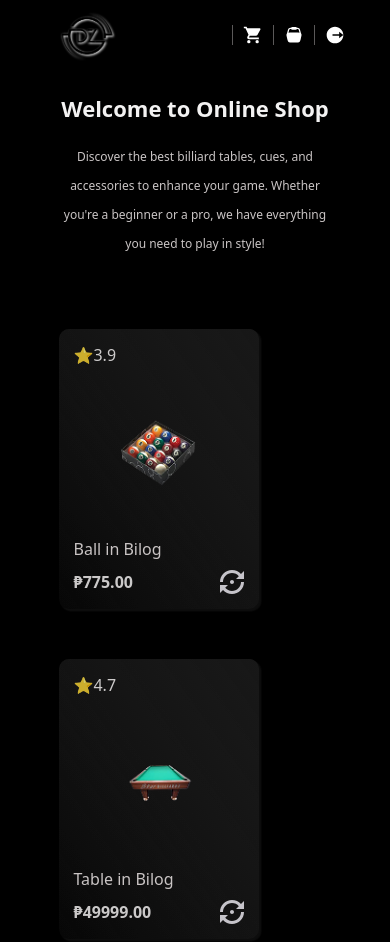
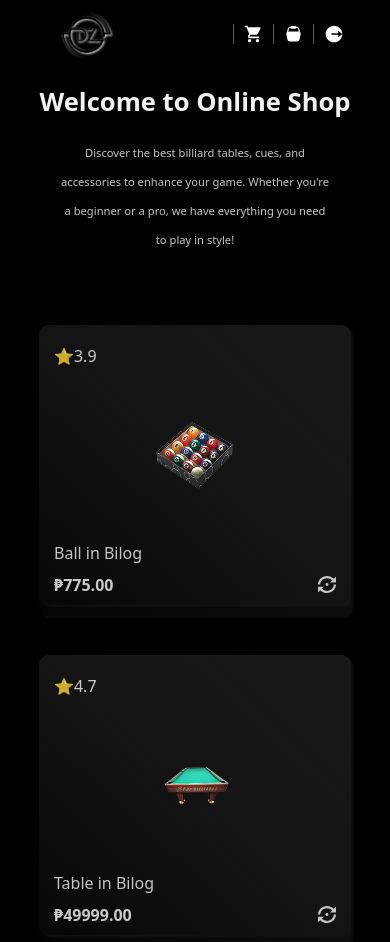
Before and after one commit to denden0121/Abad_Web_Dev_Journey, a plain HTML site: page Denfer_Jericho_Abad_Media_Query/index.html in a window 390 px wide. Shown: the top 942 px of the page. Drawn offline with Linux system fonts and the light colour scheme.

Commit message:
Submit all

```diff
--- a/Denfer_Jericho_Abad_Media_Query/style.css
+++ b/Denfer_Jericho_Abad_Media_Query/style.css
@@ -41,7 +41,7 @@ body{
             width: max-content;
             gap: 10px;
             img{
-                height: 50px;
+                height: 3rem;
                 filter: drop-shadow(1px 1px 1px rgb(255, 255, 255));
             }
         }
@@ -52,7 +52,7 @@ body{
             gap: 10px;
 
             img{
-                height: 20px;
+                height: 1.2rem;
                 border-left: 1px solid #c9c4c474;
                 padding: 0 0 0 10px;
             }
@@ -66,13 +66,14 @@ body{
         justify-content: center;
         align-items: center;
         gap: 20px;
+        margin: 10vh 0 0 0 ;
         > h1{
-            font-size: 40px;
+            font-size: 2.5rem;
             color: #f3f2f2;
         }
 
         > p{
-            font-size: 18px;
+            font-size: 1.1rem;
             color: #c9c4c4;
             width: 50%;
             text-align: center;
@@ -81,7 +82,6 @@ body{
         section > div{
             position: relative;
             height: 280px;
-            width: 200px;
             transform-style: preserve-3d;
             transition: transform 0.8s;
         }
@@ -93,8 +93,8 @@ body{
     section{
         display: grid;
         grid-template-columns: repeat(3, 1fr);
-        width: 70%;
-        height: 50%;
+        min-width: 50%;
+        min-height: 50%;
         display: flex;
         justify-content: center;
         align-items: center;
@@ -110,8 +110,8 @@ body{
             flex-direction: column;
             justify-content: center;
             align-items: start;
-            height: 280px;
-            width: 200px;
+            height: auto;
+            width: 100%;
             border-radius: 10px;
             padding: 20px 15px;
             gap: 10px;
@@ -130,13 +130,14 @@ body{
                 width: 100%;
                 font-weight: 700;
                 img{
-                    height: 24px;
+                    height: 1.1rem;
                     margin: 0;
                 }
             }
         }
 
         div div:nth-child(2){
+            height: 100%;
             justify-content: start;
             transform: rotateY(180deg);
             p{
@@ -174,19 +175,20 @@ body{
     @media (max-width: 1024px){
         nav{
             a{
-                font-size: 14px;
+                font-size: .8rem;
             }
         }
         main{
             > h1{
-                font-size: 32px;
+                font-size: 2rem;
             }
             > p{
-                font-size: 14px;
+                font-size: .9rem;
                 line-height: 1.5rem;
                 width: 70%;
             }
             section{
+                min-width: 80%;
                 display: grid;
                 grid-template-columns: repeat(2, 1fr);
             }
@@ -200,14 +202,15 @@ body{
         }
         main{
             > h1{
-                font-size: 22px;
+                font-size: 1.6rem;
             }
             > p{
-                font-size: 12px;
+                font-size: .7rem;
                 line-height: 1.8rem;
                 width: 70%;
             }
             section{
+                min-width: 80%;
                 display: grid;
                 grid-template-columns: repeat(1, 1fr);
             }
```
